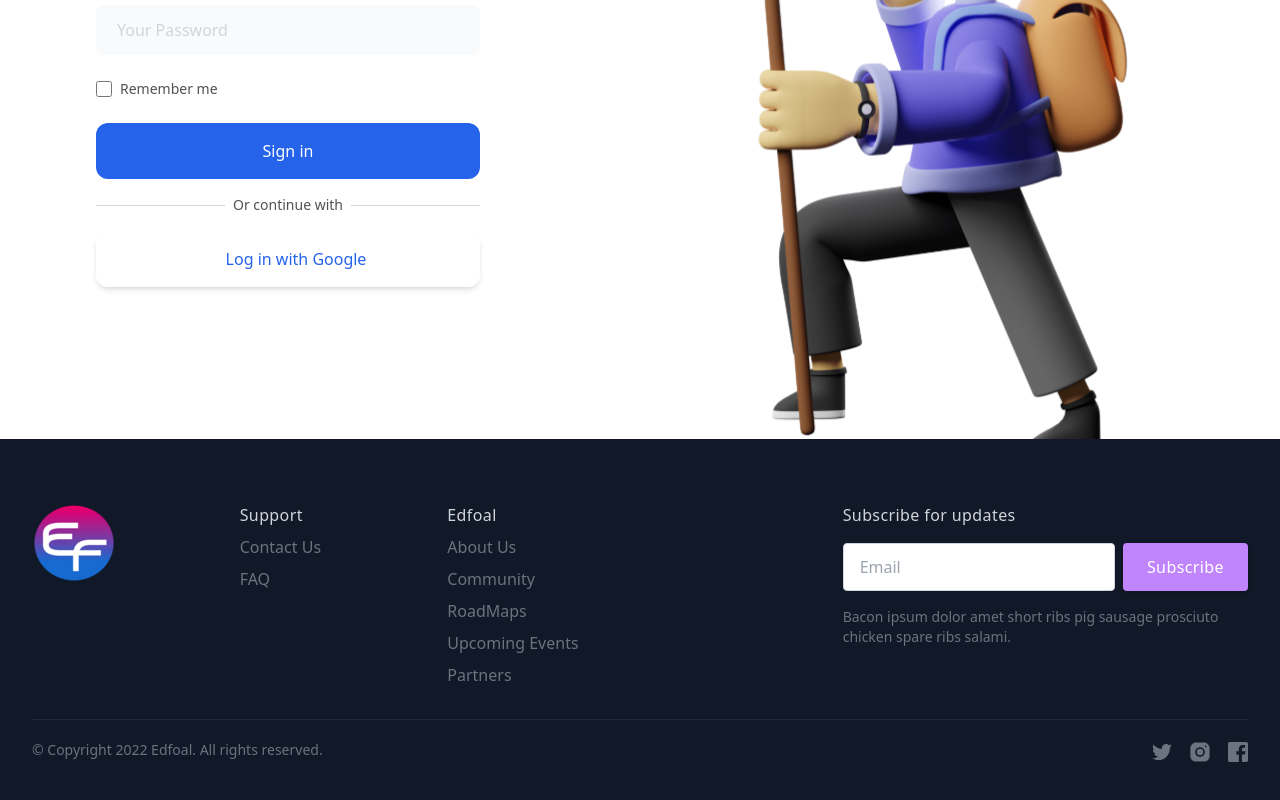
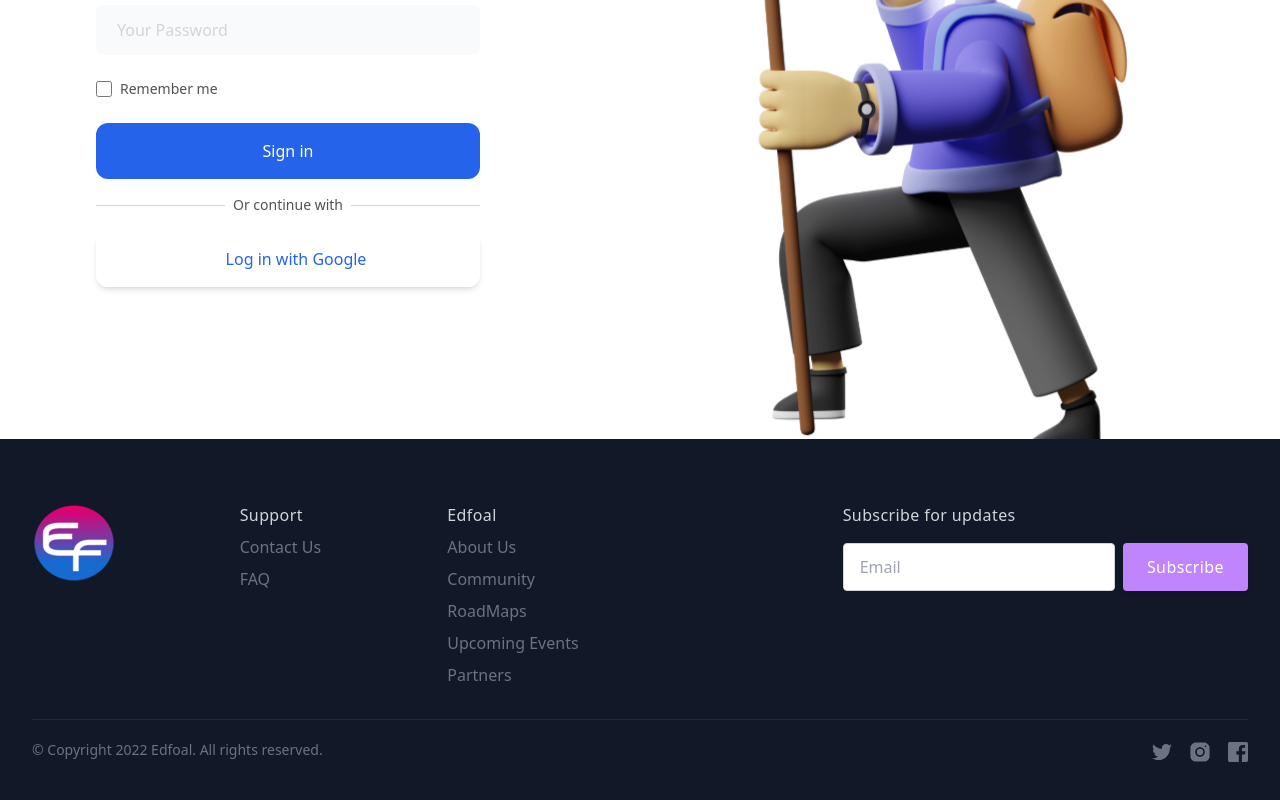
Before and after one commit to Edfoal/edfoal, a React (Create React App) app: page /register in a window 1280 px wide. Shown: the part 401-1201 px from the top of the page. Built offline with nearby package versions, Linux system fonts and the light colour scheme.

Commit message:
Footer updated

```diff
--- a/src/components/Footer.jsx
+++ b/src/components/Footer.jsx
@@ -90,10 +90,10 @@
                 Subscribe
               </button>
             </form>
-            <p className="mt-4 text-sm text-gray-500">
+            {/* <p className="mt-4 text-sm text-gray-500">
               Bacon ipsum dolor amet short ribs pig sausage prosciuto chicken
               spare ribs salami.
-            </p>
+            </p> */}
           </div>
         </div>
         <div className="flex flex-col justify-between pt-5 pb-10 border-t border-gray-800 sm:flex-row">
```
